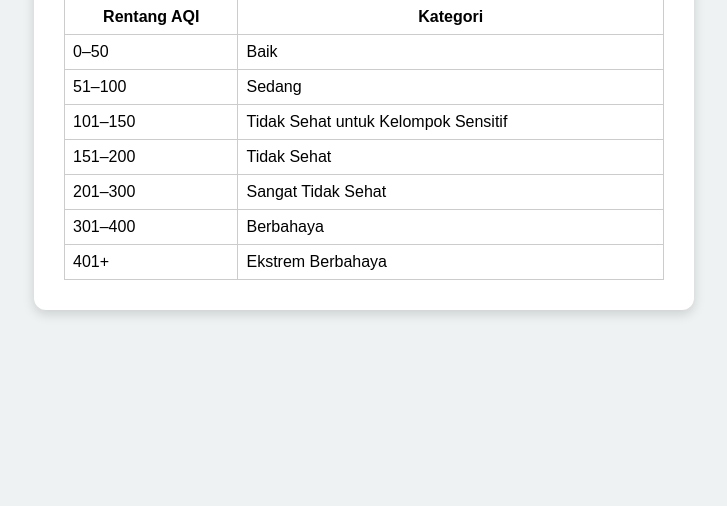
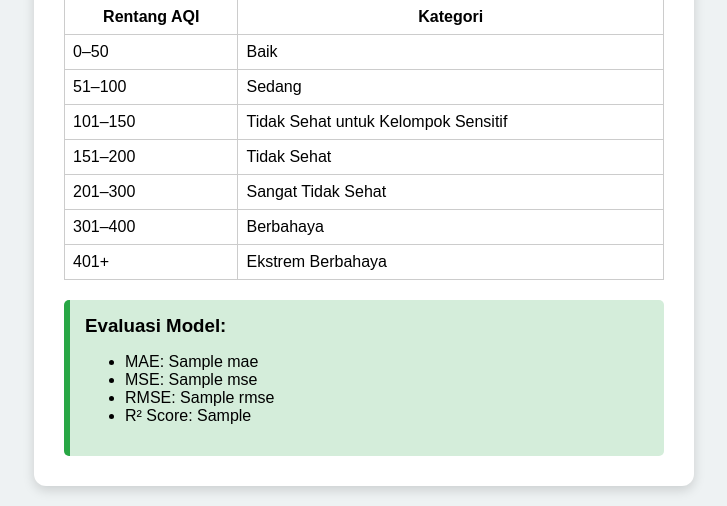
Before and after one commit to adeirawan18/air_quality_index, a Flask app: template templates/index.html in a window 1280 px wide. Shown: the part 1061-1567 px from the top of the page, without its empty margins (276-1003 px from the left). Before the commit the page ends 1377 px from the top, so only its background shows below. Run offline with Flask 3, Linux system fonts and the light colour scheme; the template is opened without the code that fills it: most values are stand-ins (such as "Sample title", 1, 10 or a date in 2020); parts of the project's set-up code (start-up, migrations or seed data) failed here and were passed over.

Commit message:
update feature

```diff
--- a/app.py
+++ b/app.py
@@ -2,6 +2,7 @@ from flask import Flask, request, render_template
 import pickle
 import numpy as np
 import pandas as pd
+from sklearn.metrics import mean_absolute_error, mean_squared_error, r2_score
 
 app = Flask(__name__)
 
@@ -10,7 +11,6 @@ with open('model/random_forest_model.pkl', 'rb') as f:
     model = pickle.load(f)
 
 def classify_aqi(aqi_value):
-    """Klasifikasi AQI dengan deskripsi dampaknya"""
     if aqi_value <= 50:
         return "Baik", "Kualitas udara sangat baik dan tidak membahayakan kesehatan."
     elif aqi_value <= 100:
@@ -26,24 +26,45 @@ def classify_aqi(aqi_value):
     else:
         return "Ekstrem Berbahaya", "Kualitas udara sangat berbahaya dan bisa menyebabkan dampak kesehatan parah bahkan untuk orang sehat."
 
+def evaluate_model(model):
+    # Muat ulang data dan evaluasi model setiap kali
+    data = pd.read_csv('data/global_air_quality_processed.csv')
+    features = ['CO AQI Value', 'Ozone AQI Value', 'NO2 AQI Value', 'PM2.5 AQI Value']
+    target = 'AQI Value'
+    data = data.dropna(subset=features + [target])
+    X = data[features]
+    y = data[target]
+    y_pred = model.predict(X)
+
+    mae = mean_absolute_error(y, y_pred)
+    mse = mean_squared_error(y, y_pred)
+    rmse = np.sqrt(mse)
+    r2 = r2_score(y, y_pred)
+
+    return {
+        'MAE': round(mae, 2),
+        'MSE': round(mse, 2),
+        'RMSE': round(rmse, 2),
+        'R2': round(r2, 4)
+    }
+
 @app.route('/', methods=['GET', 'POST'])
 def index():
+    evaluation = evaluate_model(model)  # evaluasi dinamis
+
     if request.method == 'POST':
         try:
-            # Ambil input user
             co = float(request.form['CO'])
             o3 = float(request.form['O3'])
             no2 = float(request.form['NO2'])
             pm25 = float(request.form['PM25'])
 
-            # Validasi input tidak boleh negatif
             if any(val < 0 for val in [co, o3, no2, pm25]):
                 raise ValueError("Nilai tidak boleh negatif.")
 
-            features = ['CO AQI Value', 'Ozone AQI Value', 'NO2 AQI Value', 'PM2.5 AQI Value']
-            input_df = pd.DataFrame([[co, o3, no2, pm25]], columns=features)
+            input_df = pd.DataFrame([[co, o3, no2, pm25]],
+                                    columns=['CO AQI Value', 'Ozone AQI Value', 'NO2 AQI Value', 'PM2.5 AQI Value'])
 
-            # Prediksi AQI
             pred_aqi = model.predict(input_df)[0]
             category, message = classify_aqi(pred_aqi)
 
@@ -53,11 +74,12 @@ def index():
                                    message=message,
                                    input_values={
                                        'CO': co, 'O3': o3, 'NO2': no2, 'PM2.5': pm25
-                                   })
+                                   },
+                                   evaluation=evaluation)
         except Exception as e:
             return f"Terjadi kesalahan: {e}"
 
-    return render_template('index.html')
+    return render_template('index.html', evaluation=evaluation)
 
 if __name__ == '__main__':
     app.run(debug=True)
--- a/cek_kolom.py
+++ b/cek_kolom.py
@@ -1,4 +1,4 @@
 import pandas as pd
 
-data = pd.read_csv('data/global_air_quality_data_10000.csv')
+data = pd.read_csv('data/global_air_quality_processed.csv')
 print(data.columns)
--- a/templates/index.html
+++ b/templates/index.html
@@ -123,6 +123,7 @@
                     }
                 });
             </script>
+
         </div>
         {% endif %}
 
@@ -140,6 +141,17 @@
                 <tr><td>401+</td><td>Ekstrem Berbahaya</td></tr>
             </tbody>
         </table>
+
+<div class="result baik">
+    <h3>Evaluasi Model:</h3>
+    <ul>
+        <li>MAE: {{ evaluation.MAE }}</li>
+        <li>MSE: {{ evaluation.MSE }}</li>
+        <li>RMSE: {{ evaluation.RMSE }}</li>
+        <li>R² Score: {{ evaluation.R2 }}</li>
+    </ul>
+</div>
+
     </div>
 </body>
 </html>
```
Also changed, not shown: model_training.py (+26 -1 lines).
